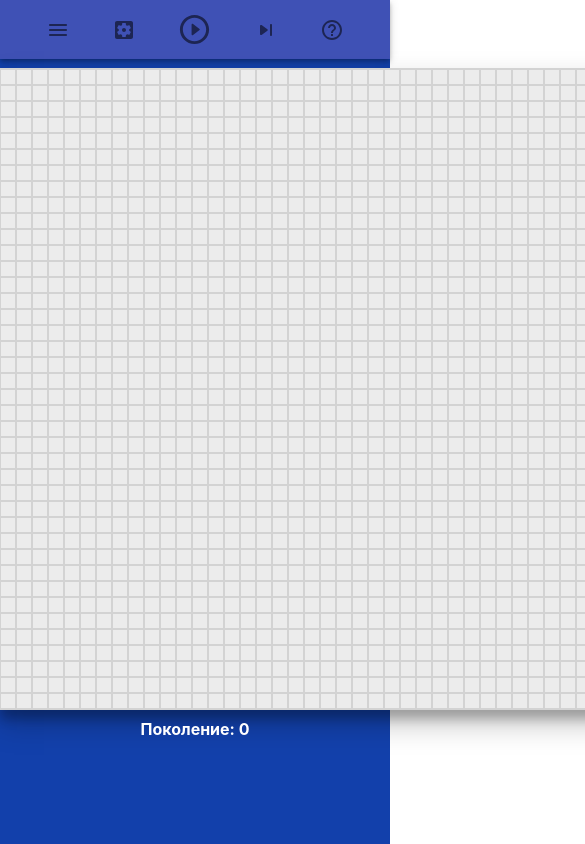
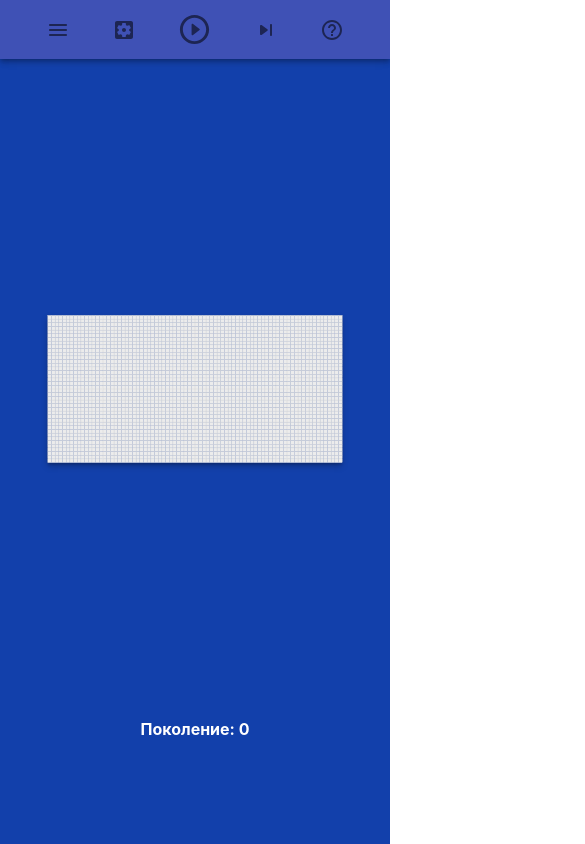
Before and after one commit to ahaku/the_game_of_life, a React (Create React App) app: page /mainpage in a window 390 px wide. Shown: the top 844 px of the page, 585 px wide, since content can reach past the window. Built offline with nearby package versions, Linux system fonts and the light colour scheme.

Commit message:
grid adaptive size added

```diff
--- a/src/components/Grid/Grid.css
+++ b/src/components/Grid/Grid.css
@@ -1,5 +1,6 @@
 .Grid {
   display: grid;
+  justify-content: center;
 }
 .GreetingPageWrapper {
   display: flex;
@@ -20,3 +21,9 @@
   cursor: pointer;
   border: 1px solid white;
 }
+.test {
+  background-color: green;
+  display: flex;
+  justify-content: center;
+  align-items: center;
+}
--- a/src/components/Grid/Grid.jsx
+++ b/src/components/Grid/Grid.jsx
@@ -2,13 +2,29 @@ import React from "react";
 import produce from "immer";
 // import '../../Mainpage.css';
 import "./Grid.css";
+import { makeStyles } from "@material-ui/core/styles";
+
+const useStyles = makeStyles(theme => ({
+  GridAdaptive: {
+    [theme.breakpoints.down("md")]: {
+      transform: "scale(0.72) "
+    },
+    [theme.breakpoints.down("sm")]: {
+      transform: "scale(0.46) "
+    },
+    [theme.breakpoints.down("xs")]: {
+      transform: "scale(0.23) "
+    }
+  }
+}));
 
 function Grid(props) {
   const { colors } = props;
+  const classes = useStyles();
   return (
     <div className="Grid">
       <div
-        className="GridWrapper"
+        className={`GridWrapper ${classes.GridAdaptive}`}
         style={{
           outline: colors.border,
           gridTemplateColumns: `repeat(${props.numberCols}, ${props.cellSize})`
```
